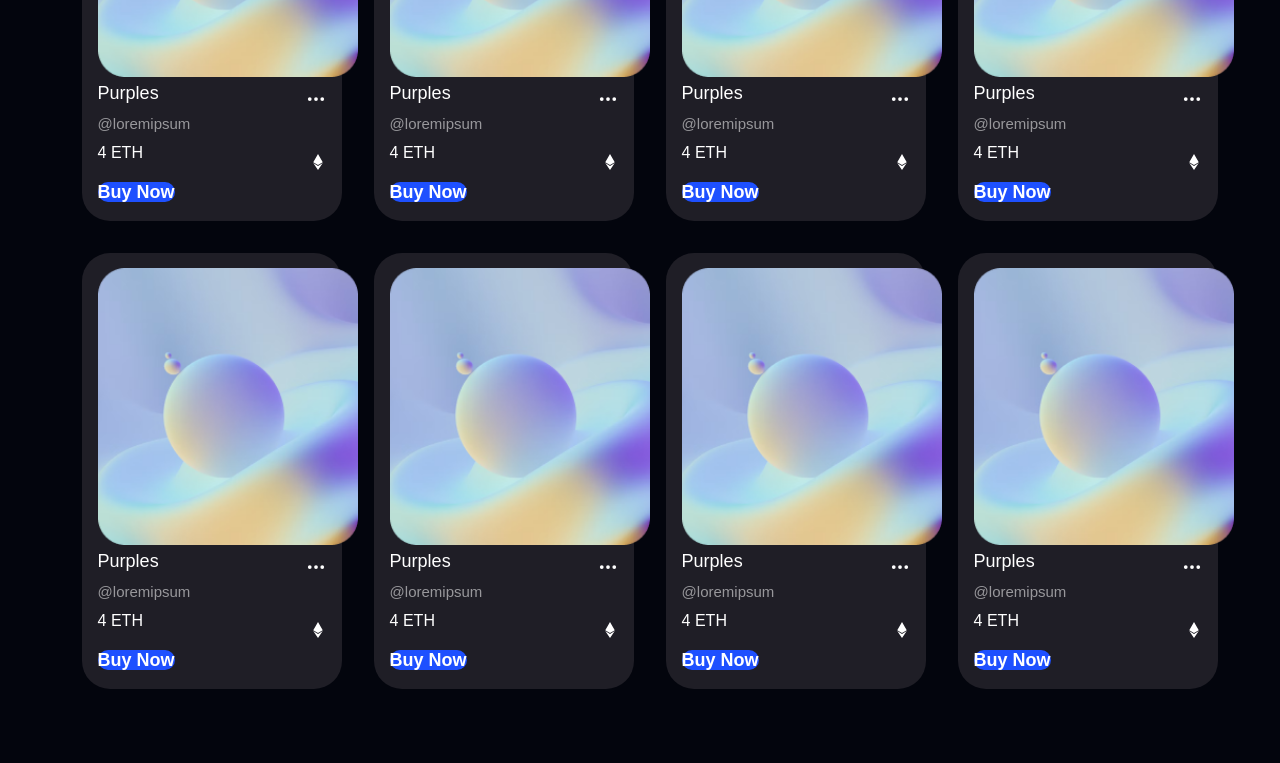
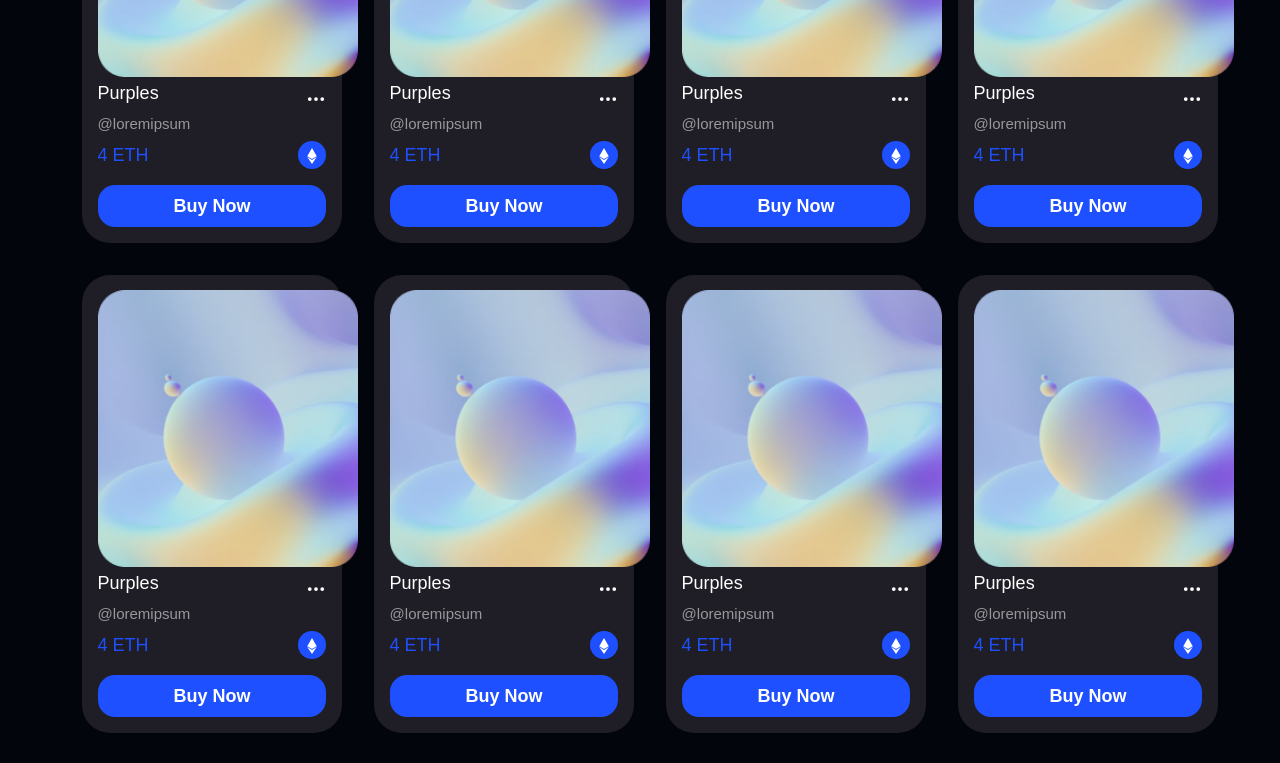
Before and after one commit to Darco786/nsfw, a React (Create React App) app: page / in a window 1280 px wide. Shown: the part 1086-1849 px from the top of the page. Before the commit the page ends 1805 px from the top, so only its background shows below. Built offline with nearby package versions, Linux system fonts and the light colour scheme.

Commit message:
Update NftCard.css

```diff
--- a/src/components/NftBoxpage/NftCard.css
+++ b/src/components/NftBoxpage/NftCard.css
@@ -40,15 +40,17 @@ line-height: 22px;
     margin-top: 5px;
     align-items: center;
 }
-.price h2{
-    font-size: 18px;
+.price p{
+font-size: 18px;
 line-height: 22px;
-/* identical to box height */
-
-
 color: #1E50FF;
 }
-
+.price span {
+    background: #1E50FF;
+    border-radius: 55px;
+    padding: 2px 6px;
+    margin-bottom: 1rem;
+}
 .nft-username{
     font-weight: 400;
     font-size: 15px;
@@ -59,15 +61,14 @@ line-height: 18px;
 color: rgba(255, 255, 255, 0.54);
 }
 .btn-nft-buy{
-    background: #1E50FF;
+background: #1E50FF;
 border-radius: 17px;
+display: block;
 width: 100%;
 font-weight: 700;
 font-size: 18px;
 line-height: 22px;
-/* identical to box height */
-
+padding: 10px;
 text-align: center;
-
 color: #FFFFFF;
 }
```
